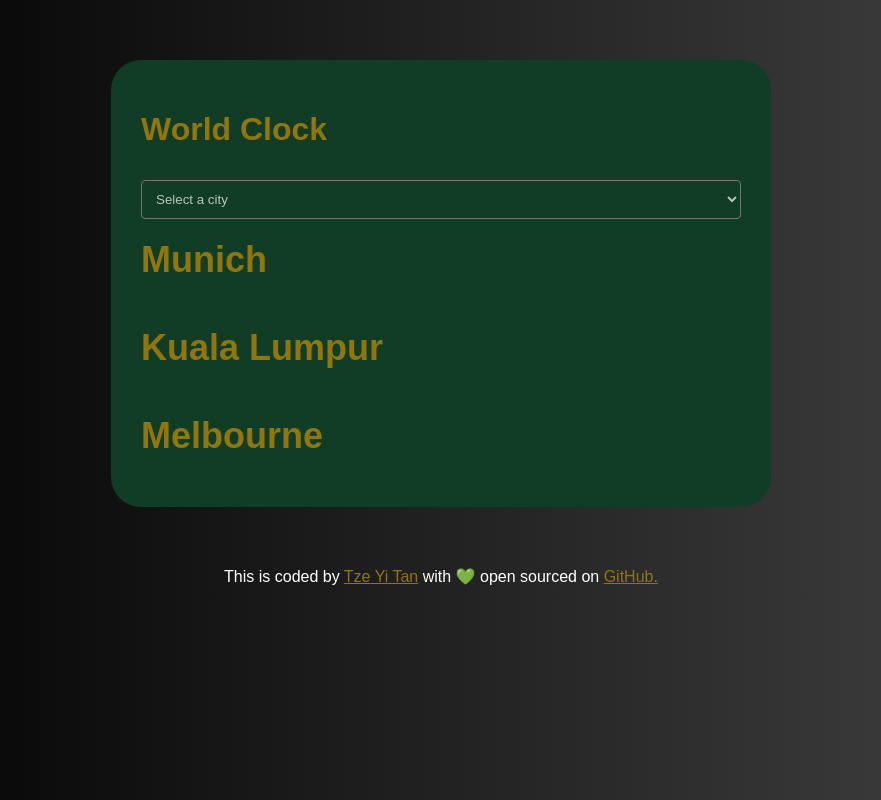
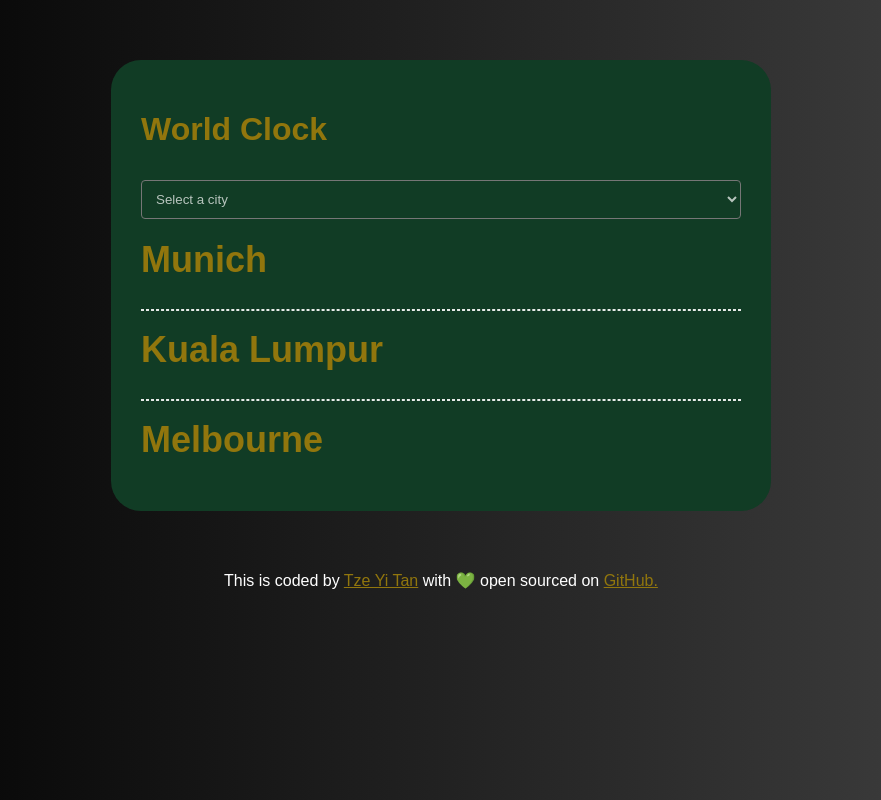
Before and after one commit to tze-tan/Tze-World-Clock, a plain HTML site: page index.html in a window 1280 px wide. Shown: the whole page, without its empty margins (199-1080 px from the left). Drawn offline with nearby package versions, Linux system fonts and the light colour scheme; a script that the page names is missing.

Commit message:
adding the dashed line to UI

```diff
--- a/css/styles.css
+++ b/css/styles.css
@@ -20,7 +20,7 @@ select {
 }
 
 hr {
-  border: 0px solid rgba(255, 255, 255, 0.9);
+  border: 0.2px dashed rgba(255, 255, 255, 0.9);
 }
 
 footer {
```
